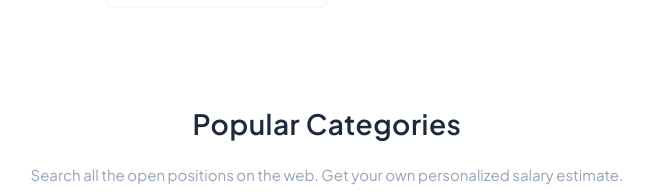
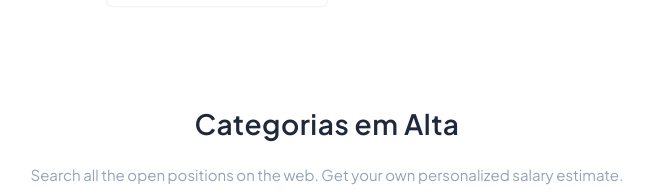
Before and after one commit to abussafilx/Jobnova_ReactJs, a React (Create React App) app: page / in a window 1280 px wide. Shown: the part 1493-1687 px from the top of the page, without its empty margins (313-966 px from the left). Built offline with nearby package versions, Linux system fonts and the light colour scheme.

Commit message:
hp improve

```diff
--- a/src/componants/categories.js
+++ b/src/componants/categories.js
@@ -45,7 +45,7 @@ export default function Categories(){
                 <div className="row justify-content-center mb-4 pb-2">
                     <div className="col-12">
                         <div className="section-title text-center">
-                            <h4 className="title mb-3">Popular Categories</h4>
+                            <h4 className="title mb-3">Categorias em Alta</h4>
                             <p className="text-muted para-desc mx-auto mb-0">Search all the open positions on the web. Get your own personalized salary estimate. Read reviews on over 30000+ companies worldwide.</p>
                         </div>
                     </div>
--- a/src/pages/index.js
+++ b/src/pages/index.js
@@ -92,7 +92,7 @@ export default function Index(){
             <AboutUs containerClass="container"/>
             <Categories/>
 
-            <div className="container mt-100 mt-60">
+            {/* <div className="container mt-100 mt-60">
                 <div className="row align-items-end mb-4 pb-2">
                     <div className="col-lg-6 col-md-9">
                         <div className="section-title text-md-start text-center">
@@ -150,7 +150,7 @@ export default function Index(){
                         </div>
                     </div>
                 </div>
-            </div>
+            </div> */}
 
             <AboutTwo/>
 
```
